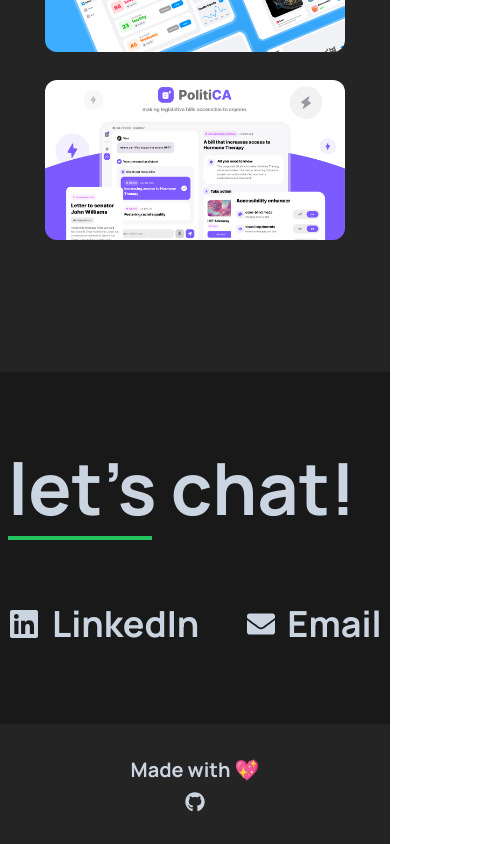
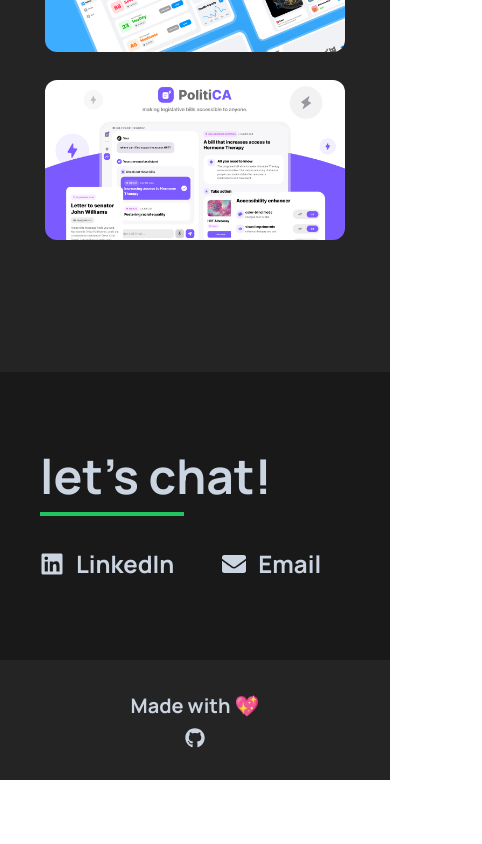
Before and after one commit to KevinWu098/website, a Next.js app: page / in a window 390 px wide. Shown: the part 1928-2772 px from the top of the page, 482 px wide, since content can reach past the window. After the commit the page ends 2708 px from the top, so only its background shows below. Built offline with nearby package versions, Linux system fonts and the light colour scheme.

Commit message:
feat: make contact responsive

```diff
--- a/src/components/contact/Contact.tsx
+++ b/src/components/contact/Contact.tsx
@@ -6,10 +6,11 @@ import { Separator } from "../ui/separator";
 const Contact = () => {
     return (
         <div className="bg-[#191919]" id="contact">
-            <div className="wrapper py-20 space-y-16">
+            <div className="wrapper py-20">
+                <div className="px-8 md:px-0 space-y-8 md:space-y-16">
                     <div className="space-y-3">
                         <div
-                        className="text-7xl font-bold"
+                            className="text-5xl md:text-7xl font-bold"
                             data-aos="fade-left"
                             data-aos-duration="500"
                             data-aos-delay="100"
@@ -20,8 +21,7 @@ const Contact = () => {
                         </div>
                         <Separator className="w-36 h-1 bg-primary" />
                     </div>
-
-                <div className="flex justify-start space-x-12">
+                    <div className="flex justify-start space-x-12 text-2xl md:text-4xl font-bold">
                         <Link
                             href="https://linkedin.com/in/kevinwu098"
                             referrerPolicy="no-referrer"
@@ -33,11 +33,10 @@ const Contact = () => {
                             data-aos-once="true"
                         >
                             <div className="flex-center space-x-3 hover:scale-105">
-                            <FaLinkedin className="w-8 h-8 text-slate-300 bg-blend-lighten" />
-                            <p className="text-4xl font-bold">LinkedIn</p>
+                                <FaLinkedin className="w-6 md:w-8 h-6 md:h-8 text-slate-300 bg-blend-lighten" />
+                                <p>LinkedIn</p>
                             </div>
                         </Link>
-
                         <Link
                             href="mailto:kevinwu098@gmail.com"
                             referrerPolicy="no-referrer"
@@ -49,10 +48,11 @@ const Contact = () => {
                             data-aos-once="true"
                         >
                             <div className="flex-center space-x-3 hover:scale-105">
-                            <FaEnvelope className="w-7 h-7 text-slate-300 bg-blend-lighten" />
-                            <p className="text-4xl font-bold">Email</p>
+                                <FaEnvelope className="w-6 md:w-7 h-6 md:h-7 text-slate-300 bg-blend-lighten" />
+                                <p>Email</p>
                             </div>
                         </Link>
+                    </div>
                 </div>
             </div>
         </div>
```
Lines whose indentation alone changed are shown as unchanged.
